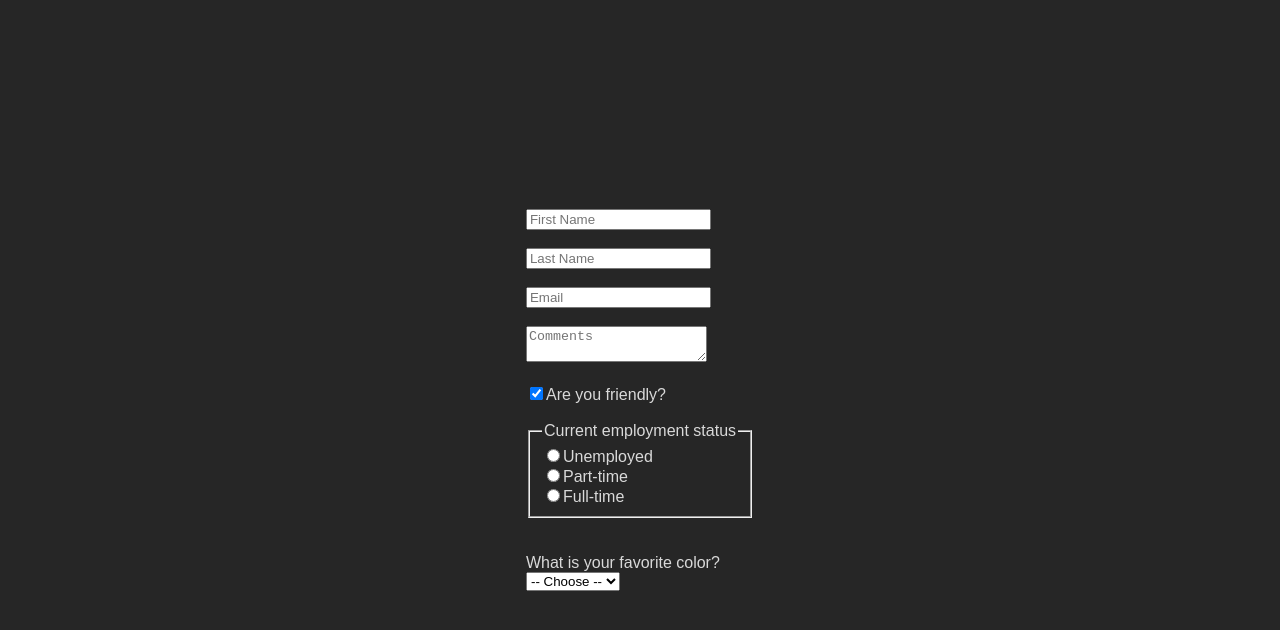
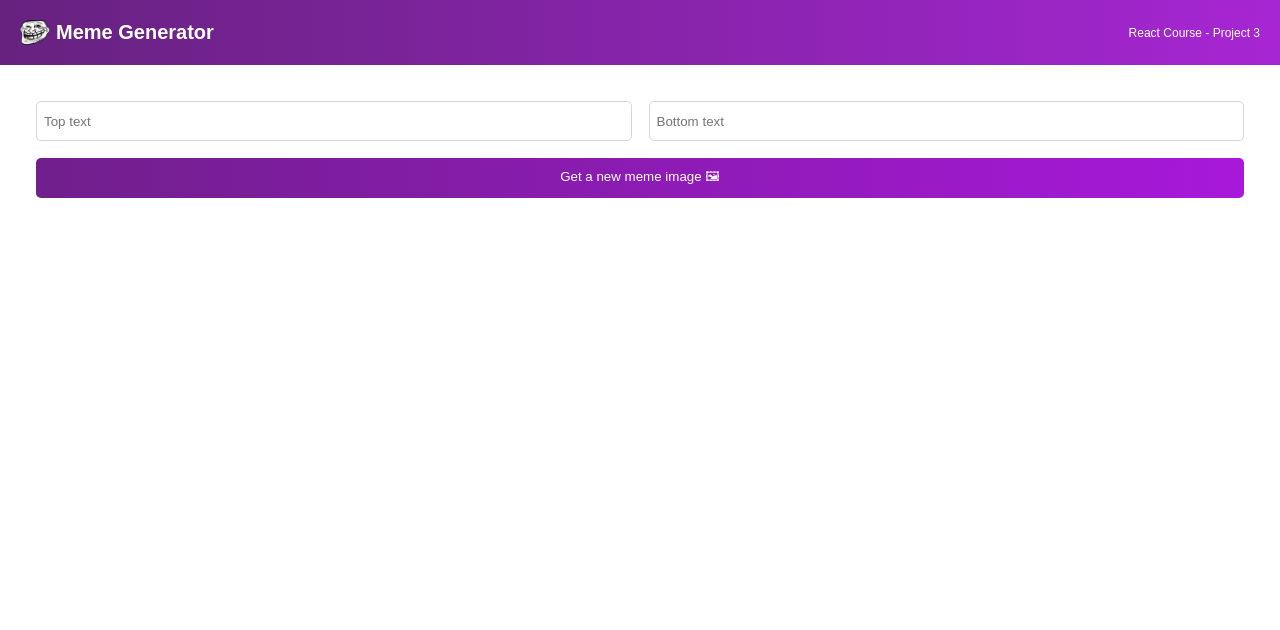
Before and after one commit to ayobanwo/demoproject, a React (Create React App) app: page / in a window 1280 px wide. Shown: the top 630 px of the page. Built offline with nearby package versions, Linux system fonts and the light colour scheme.

Commit message:
meme gen update

```diff
--- a/src/App.js
+++ b/src/App.js
@@ -1,18 +1,18 @@
 import Box from './Box/Box';
 import Counter from './Counter/Counter';
-import Form from './Form/Form';
+import Form2 from './Form/Form2';
 import JohnState from './JohnState/JohnState';
 import JokeApp from './JokeApp/JokeApp';
 import MemeGen from './MemeGen/MemeGen';
 
 function App() {
 	return (
-		// <MemeGen />
+		<MemeGen />
 		// <Counter />
 		// <JohnState />
 		// <Box />
 		// <JokeApp />
-		<Form />
+		// <Form2 />
 	);
 }
 
--- a/src/Box/Box.jsx
+++ b/src/Box/Box.jsx
@@ -1,6 +1,6 @@
 import React, {useState} from "react"
 import boxes from "./Boxes"
-import './style.css'
+// import './style.css'
 import Square from "./Square"
 
 export default function Box() {
--- a/src/Counter/Counter.jsx
+++ b/src/Counter/Counter.jsx
@@ -1,6 +1,6 @@
 import React from "react"
 import Count from "./Count"
-import "./style.css"
+// import "./style.css"
 
 export default function App() {
     const [count, setCount] = React.useState(0)
--- /dev/null
+++ b/src/Form/style.css
@@ -0,0 +1,60 @@
+* {
+    box-sizing: border-box;
+}
+
+body {
+    margin: 0;
+    background-color: #639;
+    height: 100vh;
+    font-family: 'Inter', sans-serif;
+}
+
+.form-container {
+    height: 100vh;
+    padding: 20px;
+    display: flex;
+    flex-direction: column;
+    justify-content: center;
+    align-items: center;
+}
+
+.form {
+    background-color: white;
+    padding: 50px;
+    border-radius: 10px;
+    display: flex;
+    flex-direction: column;
+    align-items: center;
+    color: black;
+    box-shadow: 5px 5px 15px -1px rgba(0,0,0,0.75);
+}
+
+.form--input {
+    width: 100%;
+    margin-bottom: 20px;
+    height: 40px;
+    border-radius: 5px;
+    border: 1px solid gray;
+    padding: 5px;
+    font-family: 'Inter', sans-serif;
+}
+
+.form--submit {
+    width: 50%;
+    padding: 10px;
+    border-radius: 5px;
+    color: white;
+    background-color: #639;
+    border: none;
+    cursor: pointer;
+}
+
+.form--marketing {
+    display: flex;
+    margin-bottom: 20px;
+    align-items: center;
+}
+
+.form--marketing > input {
+    margin-right: 10px;
+}
--- a/src/MemeGen/Meme.jsx
+++ b/src/MemeGen/Meme.jsx
@@ -9,11 +9,6 @@ export default function Meme() {
         randomImage: ''
     })
     const [allMemeImages, setAllMemeImages] = useState(memesData)
-    /**
-     * Challenge: Save the random meme URL in state
-     * - Below the div.form, add an <img /> and set the
-     *   src to the new `memeImage` state you created
-     */
 
     function getMemeImage() {
         const memesArray = allMemeImages
@@ -25,6 +20,16 @@ export default function Meme() {
 
     }
 
+    function handleChange(event) {
+        const {name, value} = event.target
+        setMeme(prevMemeData =>{
+            return {
+                ...prevMemeData,
+                [name]: value
+            }
+        })
+    }
+
     return (
         <main>
             <div className="form">
@@ -32,11 +37,17 @@ export default function Meme() {
                     type="text"
                     placeholder="Top text"
                     className="form--input"
+                    onChange={handleChange}
+                    name="topText"
+                    value={meme.topText}
                 />
                 <input
                     type="text"
                     placeholder="Bottom text"
                     className="form--input"
+                    onChange={handleChange}
+                    name="bottomText"
+                    value={meme.bottomText}
                 />
                 <button
                     className="form--button"
@@ -45,7 +56,12 @@ export default function Meme() {
                     Get a new meme image 🖼
                 </button>
             </div>
-            <img src={meme.randomImage} className="meme--image" alt=""/>
+
+            <div className="meme">
+                <img src={meme.randomImage} className="meme--image" alt="" />
+                <h2 className="meme--text top"  >{meme.topText}</h2>
+                <h2 className="meme--text bottom">{meme.bottomText}</h2>
+            </div>
         </main>
     )
 }
--- a/src/MemeGen/style.css
+++ b/src/MemeGen/style.css
@@ -39,6 +39,7 @@ main {
     display: grid;
     grid-template: 40px 40px / 1fr 1fr;
     gap: 17px;
+    margin-bottom: 17px;
 }
 
 .form--input {
@@ -57,3 +58,45 @@ main {
     border: none;
     cursor: pointer;
 }
+
+.meme {
+    position: relative;
+}
+
+.meme--image {
+    max-width: 100%;
+    border-radius: 3px;
+}
+
+.meme--text {
+    position: absolute;
+    width: 80%;
+    text-align: center;
+    left: 50%;
+    transform: translateX(-50%);
+    margin: 15px 0;
+    padding: 0 5px;
+    font-family: impact, sans-serif;
+    font-size: 2em;
+    text-transform: uppercase;
+    color: white;
+    letter-spacing: 1px;
+    text-shadow:
+        2px 2px 0 #000,
+        -2px -2px 0 #000,
+        2px -2px 0 #000,
+        -2px 2px 0 #000,
+        0 2px 0 #000,
+        2px 0 0 #000,
+        0 -2px 0 #000,
+        -2px 0 0 #000,
+        2px 2px 5px #000;
+}
+
+.bottom {
+    bottom: 0;
+}
+
+.top {
+    top: 0;
+}
```
